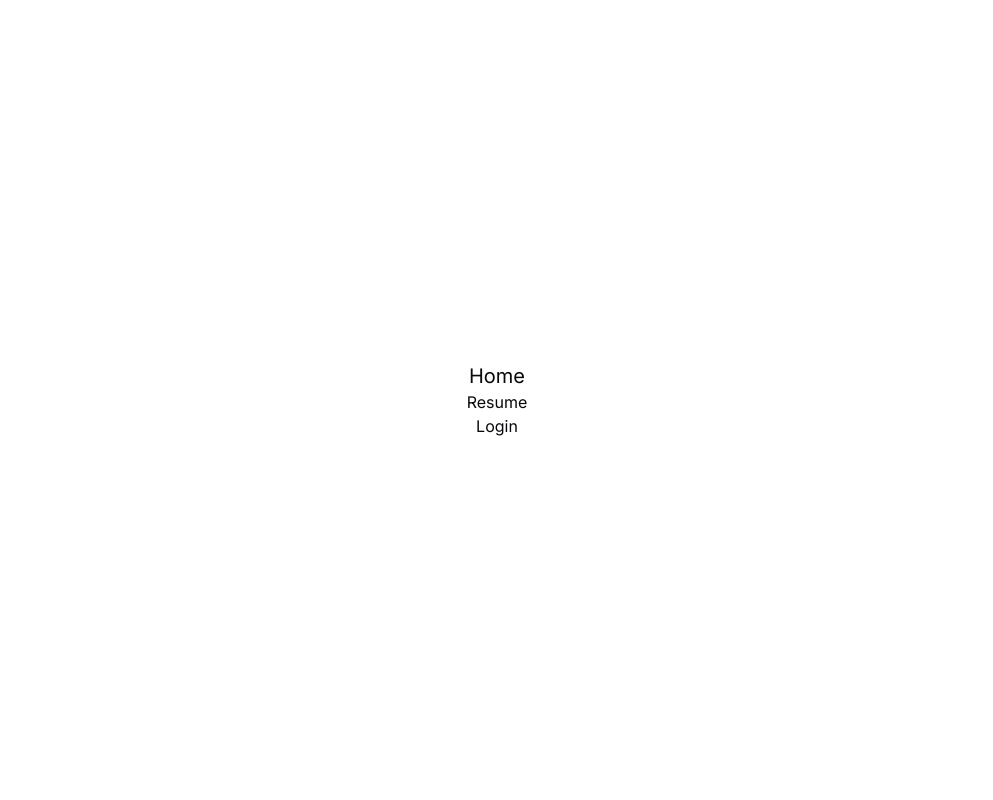
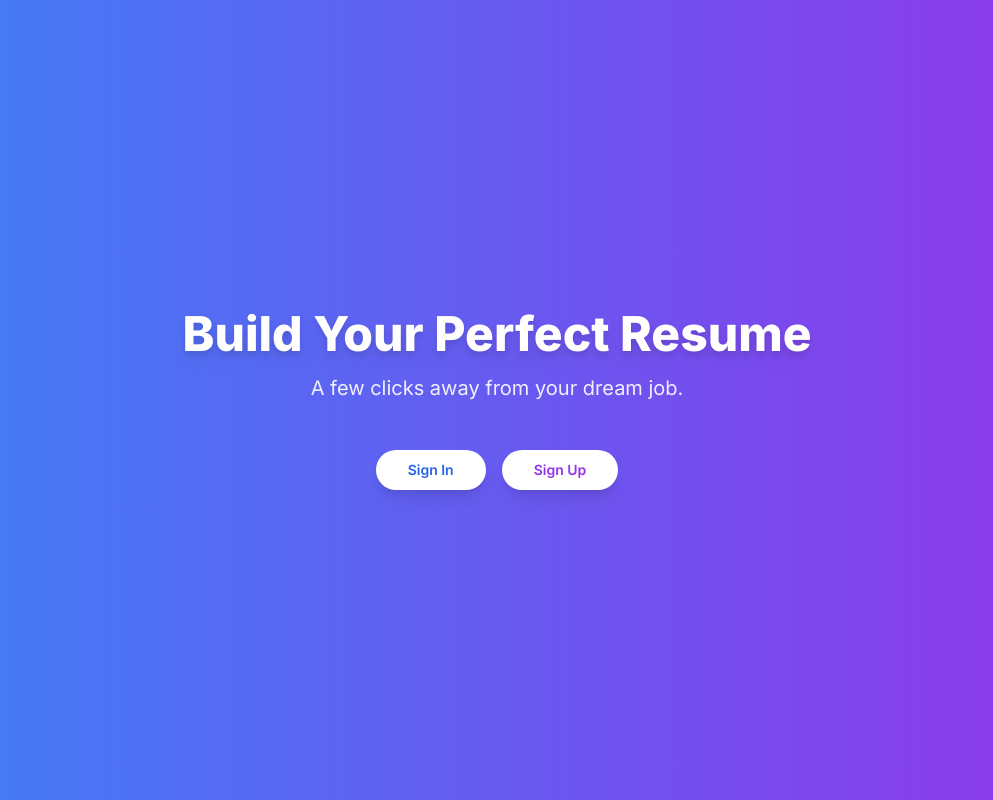
Before and after one commit to yashpatel521/Resume-builder, a Next.js app: page / in a window 1280 px wide. Shown: the whole page, without its empty margins (143-1136 px from the left). Built offline with nearby package versions, Linux system fonts and the light colour scheme.

Commit message:
home page/register page/login page/ minor issues resolved

```diff
--- a/src/app/login/page.tsx
+++ b/src/app/login/page.tsx
@@ -11,21 +11,22 @@ import { LoginForm } from "@/components/auth/LoginForm";
 
 const LoginPage = () => {
   return (
-    <div className="flex justify-center align-middle items-center h-screen">
-      <Card className="max-w-[350px] p-5">
-        <CardHeader>
-          <CardTitle>Login</CardTitle>
-          <CardDescription>
-            Enter your credentials to access your account
+    <div className="flex justify-center items-center min-h-screen bg-gradient-to-r from-blue-500 to-purple-600 p-6">
+      <Card className="max-w-[400px] w-full bg-white shadow-lg rounded-lg p-6">
+        <CardHeader className="text-center">
+          <CardTitle className="text-3xl font-bold text-gray-800">
+            Welcome Back
+          </CardTitle>
+          <CardDescription className="text-gray-600">
+            Enter your credentials to access your account.
           </CardDescription>
         </CardHeader>
         <CardContent>
-          <LoginForm />
+          <LoginForm buttonClassName="bg-blue-600 hover:bg-blue-700 text-white font-semibold py-2 px-4 rounded-md w-full" />
         </CardContent>
-        <p className="text-gray-500 flex justify-center">
-          Don&apos;t have account?
-          <Link href="/register" className="text-blue-500 underline">
-            {" "}
+        <p className="text-gray-600 text-center mt-4">
+          Don&apos;t have an account?
+          <Link href="/register" className="text-blue-600 underline ml-1">
             Register
           </Link>
         </p>
--- a/src/app/page.tsx
+++ b/src/app/page.tsx
@@ -1,13 +1,29 @@
+import { Button } from "@/components/ui/button";
 import Link from "next/link";
 
-const HomePage = async () => {
+export default function Home() {
   return (
-    <main className="flex min-h-screen flex-col items-center justify-center">
-      <h1 className="text-xl">Home</h1>
-      <Link href="/resume">Resume</Link>
-      <Link href="/login">Login</Link>
+    <main className="flex min-h-screen flex-col items-center justify-center bg-gradient-to-r from-blue-500 to-purple-600 p-8">
+      <div className="text-center">
+        <h1 className="text-5xl font-extrabold text-white mb-4 drop-shadow-lg">
+          Build Your Perfect Resume
+        </h1>
+        <p className="text-xl text-white mb-12 opacity-90">
+          A few clicks away from your dream job.
+        </p>
+      </div>
+      <div className="flex space-x-4">
+        <Link href="/login">
+          <Button className="px-8 py-4 bg-white text-blue-600 font-semibold rounded-full shadow-lg hover:bg-blue-50 transition-transform transform hover:scale-105">
+            Sign In
+          </Button>
+        </Link>
+        <Link href="/register">
+          <Button className="px-8 py-4 bg-white text-purple-600 font-semibold rounded-full shadow-lg hover:bg-purple-50 transition-transform transform hover:scale-105">
+            Sign Up
+          </Button>
+        </Link>
+      </div>
     </main>
   );
-};
-
-export default HomePage;
+}
--- a/src/app/register/page.tsx
+++ b/src/app/register/page.tsx
@@ -10,22 +10,23 @@ import { RegisterForm } from "@/components/auth/RegisterForm";
 
 const RegisterPage = () => {
   return (
-    <div className="flex justify-center align-middle items-center h-screen">
-      <Card className="max-w-[350px]">
-        <CardHeader>
-          <CardTitle>Register</CardTitle>
-          <CardDescription>
-            Create an account to access all features of our platform.
+    <div className="flex justify-center items-center min-h-screen bg-gradient-to-r from-blue-500 to-purple-600 p-6">
+      <Card className="max-w-[400px] w-full bg-white shadow-lg rounded-lg p-6">
+        <CardHeader className="text-center">
+          <CardTitle className="text-3xl font-bold text-gray-800">
+            Create Account
+          </CardTitle>
+          <CardDescription className="text-gray-600">
+            Sign up to unlock all features of our platform.
           </CardDescription>
         </CardHeader>
         <CardContent>
           <RegisterForm />
         </CardContent>
-        <p className="text-gray-500 flex justify-center">
-          Already have a account?
-          <Link href="/login" className="text-blue-500 underline">
-            {" "}
-            Login
+        <p className="text-gray-600 text-center mt-4">
+          Already have an account?
+          <Link href="/login" className="text-blue-600 underline ml-1">
+            Log in
           </Link>
         </p>
       </Card>
--- a/src/components/auth/RegisterForm.tsx
+++ b/src/components/auth/RegisterForm.tsx
@@ -50,7 +50,7 @@ export const RegisterForm = () => {
       <div className="grid w-full items-center gap-4">
         {error && <p className="text-red-500 text-sm">{error}</p>}
         <div className="flex flex-col space-y-1.5">
-          <Label htmlFor="name">Full Name</Label>
+          <Label htmlFor="name">First Name</Label>
           <Input
             id="firstName"
             type="text"
@@ -61,7 +61,7 @@ export const RegisterForm = () => {
           />
         </div>
         <div className="flex flex-col space-y-1.5">
-          <Label htmlFor="name">Full Name</Label>
+          <Label htmlFor="name">Last Name</Label>
           <Input
             id="lastName"
             type="text"
```
